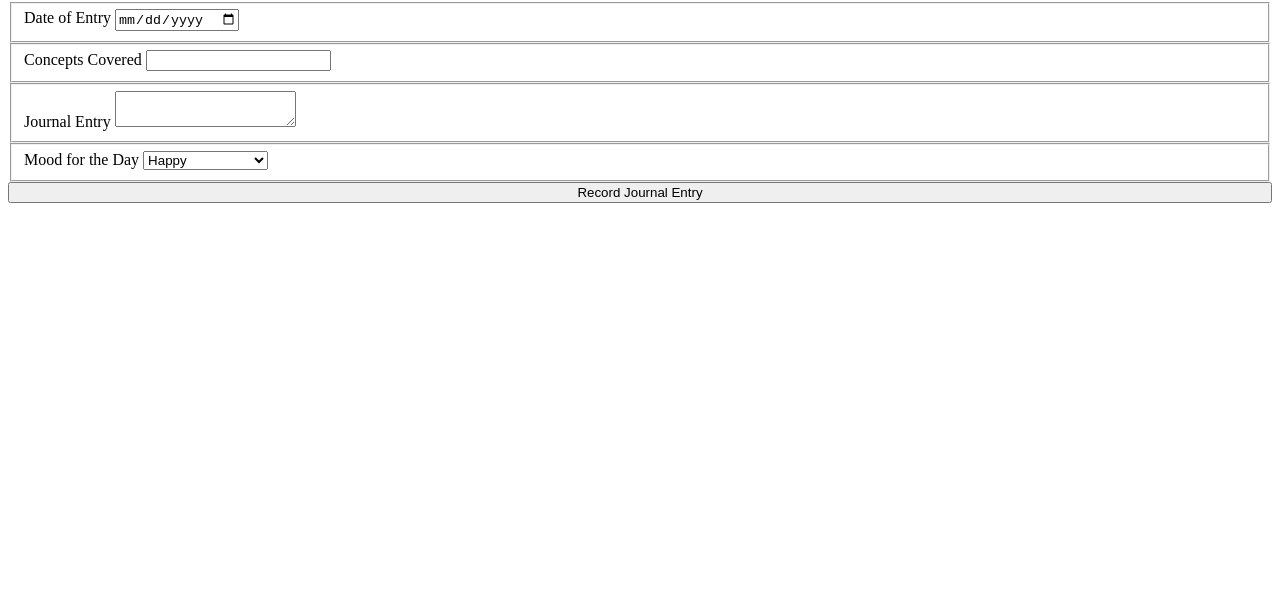
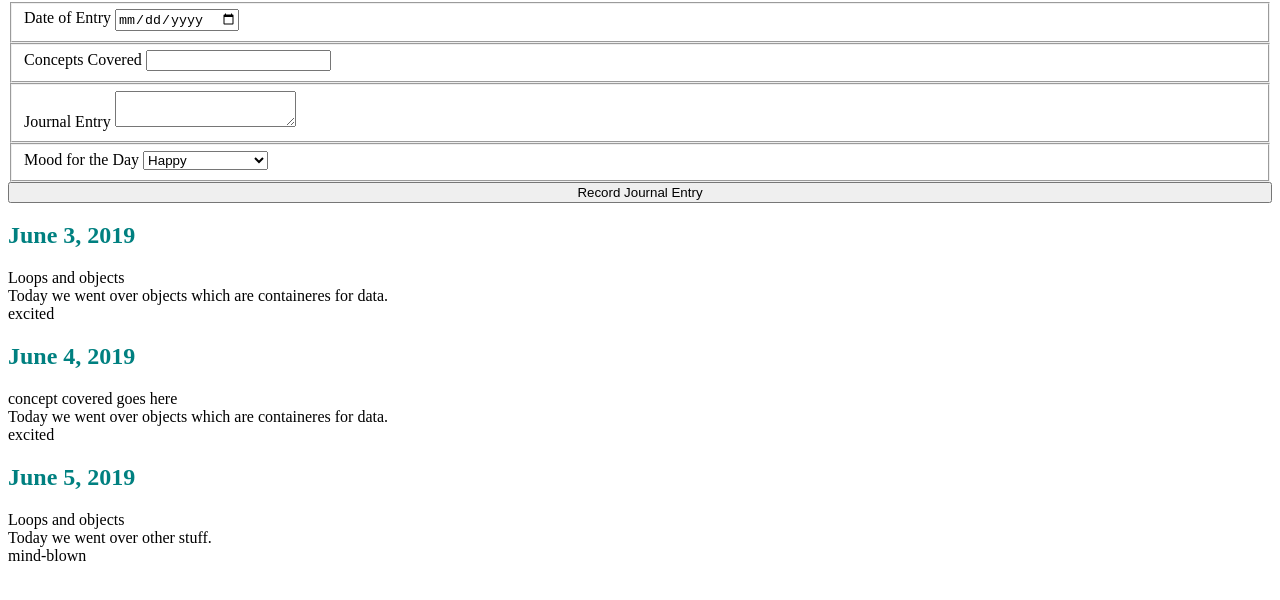
Before and after one commit to kgalleg/Daily-Journal, a plain HTML site: page src/index.html in a window 1280 px wide. Shown: the part 78-678 px from the top of the page. Drawn offline with Linux system fonts and the light colour scheme.

Commit message:
finished journal entry 3

```diff
--- a/scripts/journal.js
+++ b/scripts/journal.js
@@ -3,28 +3,66 @@
     represents a journal entry about what you learned today
 */
 
-let journalEntries=[]
-const journalEntry1 = {
-    date: "June 3, 2019",
-    conceptCovered: "Loops and objects",
-    longContent: "Today we went over objects which are containeres for data.",
-    mood: "excited"
-}
-const journalEntry2 = {
-    date: "June 3, 2019",
-    conceptCovered: "concept covered goes here",
-    longContent: "Today we went over objects which are containeres for data.",
-    mood: "excited"
-}
-const journalEntry3 = {
-    date: "June 5, 2019",
-    conceptCovered: "Loops and objects",
-    longContent: "Today we went over other stuff.",
-    mood: "mind-blown"
-}
+let journalEntries=[
+{
+    dateOfentry: "June 3, 2019",
+    conceptOfentry: "Loops and objects",
+    entryForToday: "Today we went over objects which are containeres for data.",
+    moodForToday: "excited"
+},
+ {
+    dateOfentry: "June 4, 2019",
+    conceptOfentry: "concept covered goes here",
+    entryForToday: "Today we went over objects which are containeres for data.",
+    moodForToday: "excited"
+},
+ {
+    dateOfentry: "June 5, 2019",
+    conceptOfentry: "Loops and objects",
+    entryForToday: "Today we went over other stuff.",
+    moodForToday: "mind-blown"
+}]
 
-journalEntries.push(journalEntry1, journalEntry2, journalEntry3);
+// journalEntries.push(journalEntry1, journalEntry2, journalEntry3);
 // you put the container that the stuff is going into, so here the entries will go into the journalentries array
 // make sure to go to the server in the html File, if not ,it will not Work.
 
 console.log(journalEntries);
+
+
+const makeJournalEntryComponent = (journalEntry) => {
+    // Create your own HTML structure for a journal entry
+    return `
+    <div class="journalEntries">
+                <h1>${journalEntry.dateOfentry}</h1>
+                <section>${journalEntry.conceptOfentry}</section>
+                <aside>${journalEntry.entryForToday}</aside>
+                <aside>${journalEntry.moodForToday}</aside>
+            </div>
+    `
+}
+// console.log(makeJournalEntryComponent);
+
+
+
+
+// Now write a function whose reponsibility is to iterate your array of journal entries and add them to the DOM.
+
+// src/scripts/journal.js
+
+/*
+    Purpose: To render all journal entries to the DOM
+
+    Arguments: entries (array of objects)
+*/
+const renderJournalEntries = (entries) => {
+    for (let i = 0; i < entries.length; i++) {
+        document.querySelector(".entryLog").innerHTML += makeJournalEntryComponent (
+          entries[i]
+        )
+    }
+
+}
+
+// Invoke the render function
+renderJournalEntries(journalEntries);
--- a/src/index.html
+++ b/src/index.html
@@ -10,6 +10,7 @@
 <body>
     <h1>Daily Journal</h1>
     <form action="">
+
         <fieldset>
             <label for="journalDate">Date of Entry</label>
             <input type="date" name="journalDate" id="journalDate">
@@ -48,7 +49,7 @@
             <option value="">Option</option> -->
 
     </form>
-
+    <article class="entryLog"></article>
     <script type="text/javascript" src="../scripts/journal.js"></script>
 </body>
 </html>
```
Also changed, not shown: 1 other file.
